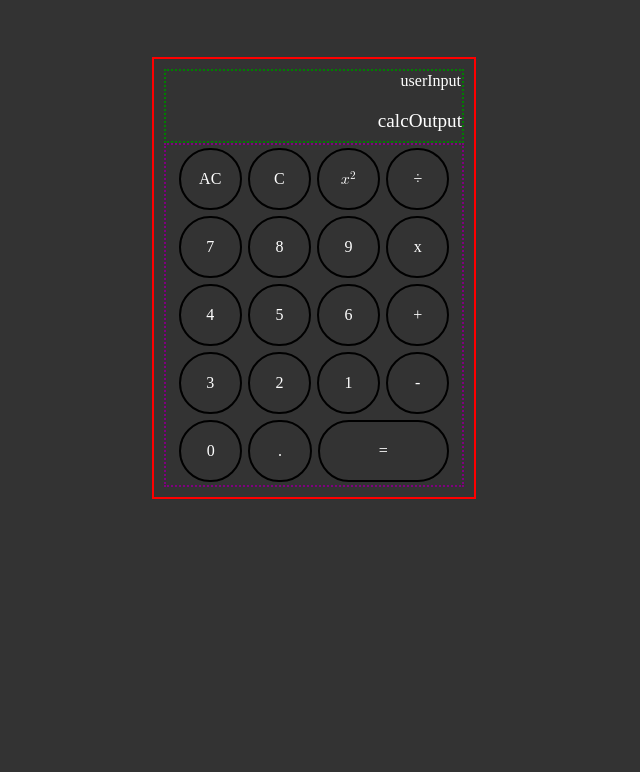
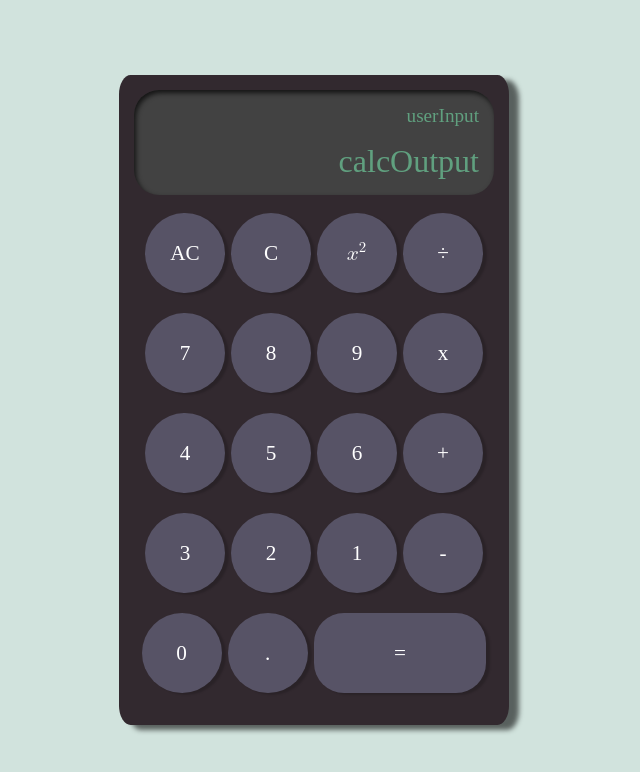
Before and after one commit to Tree-Ro/JSCalculator, a plain HTML site: page index.html in a window 1280 px wide. Shown: the whole page, without its empty margins (326-966 px from the left). Drawn offline with Linux system fonts and the light colour scheme.

Commit message:
Added hover effects on buttons & finalised the general style of the calc

```diff
--- a/index.html
+++ b/index.html
@@ -15,17 +15,15 @@
     <body>
         <div id="calculator">
             <div id="display">
-                <div>
-                    <div id="textContainer">
-                        <p id="userInput">userInput</p>
-                        <p id="calcOutput">calcOutput</p>
-                    </div>
+                <div id="textContainer">
+                    <p id="userInput">userInput</p>
+                    <p id="calcOutput">calcOutput</p>
                 </div>
             </div>
             <div id="buttonContainer">
-                <button>AC</button>
-                <button>C</button>
-                <button>
+                <button id="remove">AC</button>
+                <button id="remove">C</button>
+                <button id="operator">
                     <math xmlns="http://www.w3.org/1998/Math/MathML">
                         <mrow>
                             <msup>
@@ -35,25 +33,25 @@
                         </mrow>
                     </math>
                 </button>
-                <button>÷</button>
+                <button id="operator">÷</button>
 
-                <button>7</button>
-                <button>8</button>
-                <button>9</button>
-                <button>x</button>
+                <button id="number">7</button>
+                <button id="number">8</button>
+                <button id="number">9</button>
+                <button id="operator">x</button>
 
-                <button>4</button>
-                <button>5</button>
-                <button>6</button>
-                <button>+</button>
+                <button id="number">4</button>
+                <button id="number">5</button>
+                <button id="number">6</button>
+                <button id="operator">+</button>
 
-                <button>3</button>
-                <button>2</button>
-                <button>1</button>
-                <button>-</button>
+                <button id="number">3</button>
+                <button id="number">2</button>
+                <button id="number">1</button>
+                <button id="operator">-</button>
 
-                <button>0</button>
-                <button>.</button>
+                <button id="number">0</button>
+                <button id="number">.</button>
                 <button id="operate">=</button>
             </div>
         </div>
--- a/styles.css
+++ b/styles.css
@@ -1,5 +1,5 @@
 html, body{
-    background-color: #333;
+    background-color: #D1E3DD;
     height: 100vh;
     width: 100vw;
     margin: 0;
@@ -19,30 +19,45 @@ div {
 #calculator {
     display: flex;
     flex-wrap: wrap;
-    min-width: 300px;
-    max-width: 300px;;
-    border: 2px solid red;
-    padding: 10px;
-    margin-bottom: 19%;
+
+    background-color: #32292F;
+    min-width: 360px;
+    max-width: 360px;;
+    min-height: 600px;
+    border-radius: 3%;
+    box-shadow: 10px 5px 5px rgba(0, 0, 0, 0.575);
+    padding: 15px;
 }
 
 #display {
     display: flex;
     flex-direction: column;
     align-items: flex-end;
-    border: 2px dotted green;
+    background-color: #424242;
     width: 100%;
-    height: 70px;
+    height: 20%;
+    border-radius: 25px;
+    box-shadow: inset 2px 3px 5px 0px rgba(0,0,0,0.7);
+}
+
+#textContainer {
+    padding: 15px;
 }
 
 #userInput{
-    margin: 1px;
+    margin: 0px;
     text-align: end;
+    font-size: larger;
+    color: #60A07F;
 }
 
 #calcOutput {
-    font-size: larger;
+    margin-top: 1ch;
+    margin-bottom: 0;
+    font-size: xx-large;
+    color: #60A07F;
 }
+
 
 #buttonContainer {
     user-select: none;
@@ -50,19 +65,41 @@ div {
     flex-wrap: wrap;
     justify-content: center;
     width: 100%;
-    border: 2px dotted purple;
+    height: 500px;
+    margin-top: 15px;
 }
 
 #buttonContainer button {
-    all: unset;
-    border: 2px solid black;
-    border-radius: 100px;
-    width: 20%;
+    all:unset;
+    background-color: #575366;
+    border-radius: 100%;
+    width: 80px;
+    height: 80px;
     text-align: center;
-    padding: 20px 0;
+    font-size: 1.325rem;
     margin: 3px;
+    box-shadow: 4px 2px 2px rgba(0, 0, 0, 0.164);
+    cursor: pointer;
 }
 
 #buttonContainer #operate {
-    width: 43%;
+    border-radius: 30px;
+    width: 48%;
+
 }
+
+#number:hover {
+    background-color: rgb(150, 150, 150);
+}
+
+#operator:hover {
+    background-color: #5762D5;
+}
+
+#operate:hover {
+    background-color: rgb(77, 172, 77);
+}
+
+#remove:hover {
+    background-color: lightcoral;
+}
```
